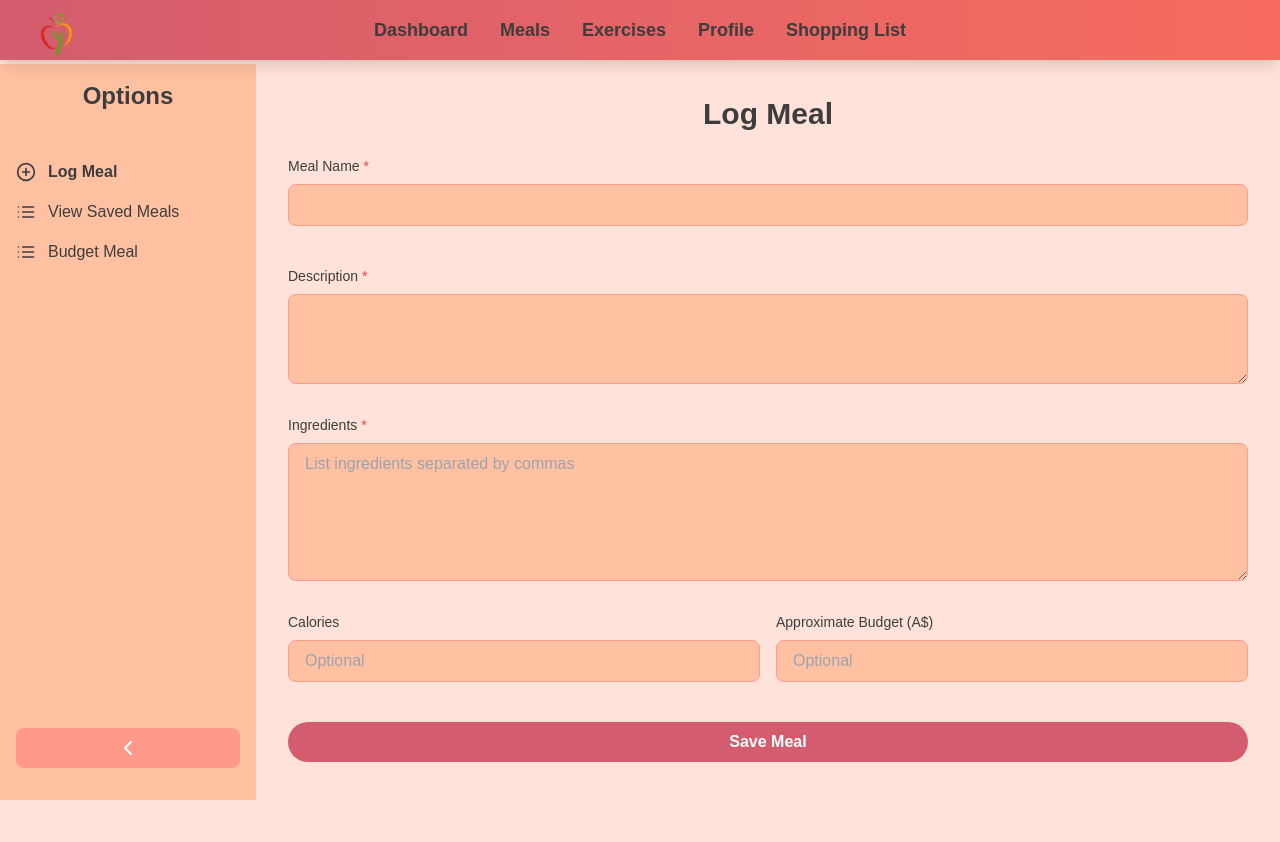
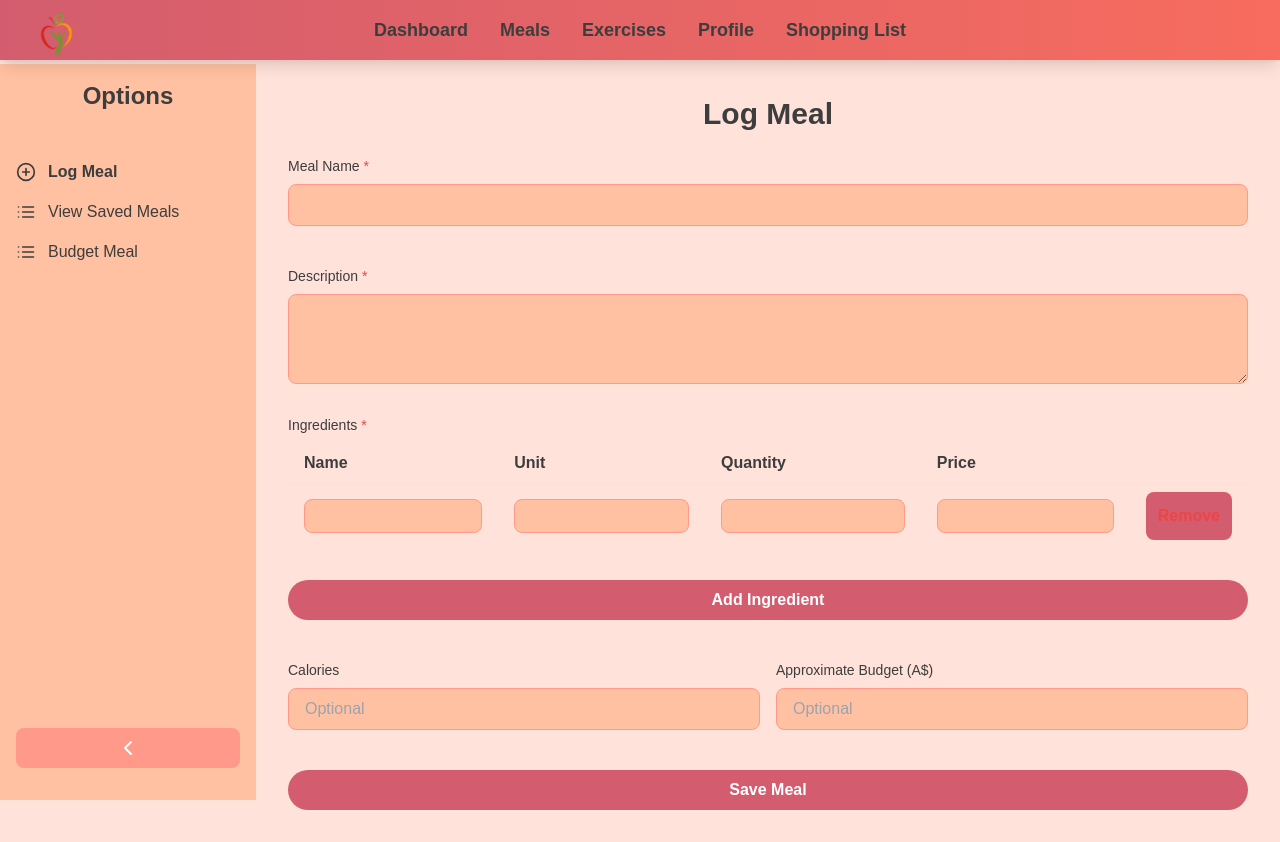
Before and after one commit to asha8411p/Smart-Meal-Planner, a Next.js app in the folder frontend/: page /meals in a window 1280 px wide. Before the commit the page ends 800 px from the top, so only its background shows below. Built offline with nearby package versions, Linux system fonts and the light colour scheme.

Commit message:
Fix: Meal page ingredient section

```diff
--- a/frontend/app/meals/page.tsx
+++ b/frontend/app/meals/page.tsx
@@ -1,5 +1,3 @@
-// app/components/MealsPage.tsx
-
 "use client"; // Client-side component
 
 import { useState } from "react";
@@ -7,10 +5,17 @@ import Header from '../components/ui/header'; // Adjust the path as needed
 import { FiPlusCircle, FiList, FiChevronLeft, FiChevronRight } from 'react-icons/fi'; // Icons for sidebar
 import { motion } from 'framer-motion'; // For animations
 
+interface Ingredient {
+  name: string;
+  unit: string;
+  quantity: string;
+  price: string;
+}
+
 interface Meal {
   mealName: string;
   description: string;
-  ingredients: string;
+  ingredients: Ingredient[];
   calories?: string;
   budget?: string;
 }
@@ -22,20 +27,36 @@ export default function MealsPage() {
   // Form state variables
   const [mealName, setMealName] = useState('');
   const [description, setDescription] = useState('');
-  const [ingredients, setIngredients] = useState('');
   const [calories, setCalories] = useState('');
   const [budget, setBudget] = useState('');
-  const [timeframe, setTimeframe] = useState<'monthly' | 'fortnightly'>('monthly');
+  const [ingredients, setIngredients] = useState<Ingredient[]>([
+    { name: "", unit: "", quantity: "", price: "" }
+  ]);
 
   const [savedMeals, setSavedMeals] = useState<Meal[]>([]);
   const [error, setError] = useState('');
   const [successMessage, setSuccessMessage] = useState('');
   const [budgetSuggestions, setBudgetSuggestions] = useState<Meal[]>([]);
 
+  const handleInputChange = (index: number, field: keyof Ingredient, value: string) => {
+    const updatedIngredients = [...ingredients];
+    updatedIngredients[index][field] = value;
+    setIngredients(updatedIngredients);
+  };
+
+  const addIngredientRow = () => {
+    setIngredients([...ingredients, { name: "", unit: "", quantity: "", price: "" }]);
+  };
+
+  const removeIngredientRow = (index: number) => {
+    const updatedIngredients = ingredients.filter((_, i) => i !== index);
+    setIngredients(updatedIngredients);
+  };
+
   const handleSaveMeal = () => {
     // Validate mandatory inputs
-    if (!mealName || !description || !ingredients) {
-      setError('Please fill in all mandatory fields.');
+    if (!mealName || !description || ingredients.some(ingredient => !ingredient.name || !ingredient.unit || !ingredient.quantity || !ingredient.price)) {
+      setError('Please fill in all mandatory fields for the meal and ingredients.');
       setSuccessMessage('');
       return;
     }
@@ -55,7 +76,7 @@ export default function MealsPage() {
     // Clear form
     setMealName('');
     setDescription('');
-    setIngredients('');
+    setIngredients([{ name: "", unit: "", quantity: "", price: "" }]);
     setCalories('');
     setBudget('');
     setError('');
@@ -71,7 +92,6 @@ export default function MealsPage() {
         "Content-Type": "application/json",
       },
       body: JSON.stringify({
-        timeframe,
         budget,
       }),
     })
@@ -86,11 +106,6 @@ export default function MealsPage() {
       .then((data) => {
         setBudgetSuggestions(data);
       });
-  };
-
-  const handleSaveBudgetMeal = (meal: Meal) => {
-    setSavedMeals([...savedMeals, meal]);
-    setSuccessMessage('Budget meal saved successfully!');
   };
 
   return (
@@ -198,18 +213,77 @@ export default function MealsPage() {
                   ></textarea>
                 </div>
 
-                {/* Ingredients */}
+                {/* Ingredients Table */}
                 <div>
                   <label className="block text-sm font-medium mb-2">
                     Ingredients <span className="text-red-500">*</span>
                   </label>
-                  <textarea
-                    value={ingredients}
-                    onChange={(e) => setIngredients(e.target.value)}
-                    className="w-full bg-[var(--input-bg-color)] border border-[var(--input-border-color)] rounded-lg px-4 py-2 focus:outline-none focus:ring-2 focus:ring-[var(--focus-ring-color)]"
-                    rows={5}
-                    placeholder="List ingredients separated by commas"
-                  ></textarea>
+                  <table className="w-full table-auto text-left">
+                    <thead>
+                      <tr>
+                        <th className="px-4 py-2">Name</th>
+                        <th className="px-4 py-2">Unit</th>
+                        <th className="px-4 py-2">Quantity</th>
+                        <th className="px-4 py-2">Price</th>
+                        <th className="px-4 py-2"></th>
+                      </tr>
+                    </thead>
+                    <tbody>
+                      {ingredients.map((ingredient, index) => (
+                        <tr key={index} className="border-t">
+                          <td className="px-4 py-2">
+                            <input
+                              type="text"
+                              value={ingredient.name}
+                              onChange={(e) => handleInputChange(index, "name", e.target.value)}
+                              className="w-full bg-[var(--input-bg-color)] border border-[var(--input-border-color)] rounded-lg px-2 py-1"
+                            />
+                          </td>
+                          <td className="px-4 py-2">
+                            <input
+                              type="text"
+                              value={ingredient.unit}
+                              onChange={(e) => handleInputChange(index, "unit", e.target.value)}
+                              className="w-full bg-[var(--input-bg-color)] border border-[var(--input-border-color)] rounded-lg px-2 py-1"
+                            />
+                          </td>
+                          <td className="px-4 py-2">
+                            <input
+                              type="text"
+                              value={ingredient.quantity}
+                              onChange={(e) => handleInputChange(index, "quantity", e.target.value)}
+                              className="w-full bg-[var(--input-bg-color)] border border-[var(--input-border-color)] rounded-lg px-2 py-1"
+                            />
+                          </td>
+                          <td className="px-4 py-2">
+                            <input
+                              type="text"
+                              value={ingredient.price}
+                              onChange={(e) => handleInputChange(index, "price", e.target.value)}
+                              className="w-full bg-[var(--input-bg-color)] border border-[var(--input-border-color)] rounded-lg px-2 py-1"
+                            />
+                          </td>
+                          <td className="px-4 py-2">
+                            <button
+                              className="text-red-500 font-semibold"
+                              onClick={() => removeIngredientRow(index)}
+                            >
+                              Remove
+                            </button>
+                          </td>
+                        </tr>
+                      ))}
+                    </tbody>
+                  </table>
+                  <div className="mt-4">
+                    <button
+                      type="button"
+                      className="bg-[var(--button-bg-color)] text-white px-4 py-2 rounded-full hover:bg-[var(--button-hover-color)] transition-all"
+                      onClick={addIngredientRow}
+                    >
+                      Add Ingredient
+                    </button>
+                  </div>
                 </div>
 
                 {/* Calories and Budget */}
@@ -270,7 +344,7 @@ export default function MealsPage() {
                       <h3 className="text-xl font-semibold mb-2">{meal.mealName}</h3>
                       <p className="mb-2">{meal.description}</p>
                       <p className="mb-2">
-                        <strong>Ingredients:</strong> {meal.ingredients}
+                        <strong>Ingredients:</strong> {meal.ingredients.map(ing => `${ing.name} (${ing.quantity} ${ing.unit})`).join(', ')}
                       </p>
                       <p className="mb-2">
                         <strong>Calories:</strong> {meal.calories}
@@ -306,7 +380,7 @@ export default function MealsPage() {
                           <h3 className="text-xl font-semibold mb-2">{meal.mealName}</h3>
                           <p className="mb-2">{meal.description}</p>
                           <p className="mb-2">
-                            <strong>Ingredients:</strong> {meal.ingredients}
+                            <strong>Ingredients:</strong> {meal.ingredients.map(ing => `${ing.name} (${ing.quantity} ${ing.unit})`).join(', ')}
                           </p>
                           <p className="mb-2">
                             <strong>Calories:</strong> {meal.calories}
```
